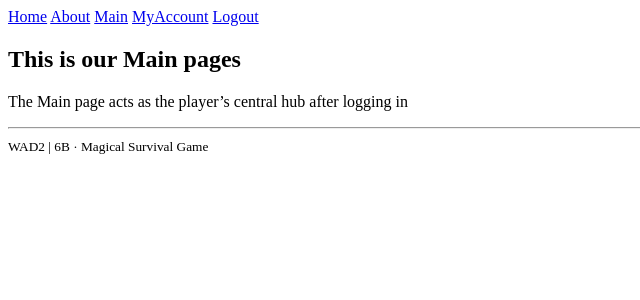
After one commit to minkong05/wad2-magical-survival-game, a Django app: page /Main/ in a window 1280 px wide. The commit adds this page. Shown: the top 300 px of the page, without its empty margins (0-640 px from the left). Run offline with Django 5.2, Linux system fonts and the light colour scheme; the visitor is signed in with stand-in values (Sample User, id 1).

Commit message:
feat: add core page skeletons (main, about, my account)

```diff
--- a/accounts/urls.py
+++ b/accounts/urls.py
@@ -8,4 +8,6 @@ urlpatterns = [
     path("Register", views.user_register, name="register"),
     path("Login", views.user_login, name="login"),
     path("Logout", views.user_logout, name="logout"),
+
+    path("MyAccount", views.myaccount, name="myaccount"),
 ]
--- a/accounts/views.py
+++ b/accounts/views.py
@@ -2,6 +2,7 @@ from django.shortcuts import render, redirect
 from django.http import HttpResponse
 from django.urls import reverse
 from django.contrib.auth import authenticate, login, logout
+from django.contrib.auth.decorators import login_required
 
 from .forms import UserForm, UserProfileForm
 
@@ -65,6 +66,10 @@ def user_register(request):
         },
     )
 
+@login_required
+def myaccount(request):
+    return render(request, "accounts/myaccount.html")
+
 
 def user_logout(request):
     logout(request)
--- a/core/urls.py
+++ b/core/urls.py
@@ -5,4 +5,5 @@ urlpatterns = [
     path("", views.home),
     path("Home/", views.home, name="home"),
     path("AboutUs/", views.aboutus, name="aboutus"),
+    path("Main/", views.main, name="main"),
 ]
--- a/core/views.py
+++ b/core/views.py
@@ -1,8 +1,13 @@
 from django.shortcuts import render
 from django.http import HttpResponse
+from django.contrib.auth.decorators import login_required
 
 def home(request):
     return render(request, "core/home.html")
 
 def aboutus(request):
-    return HttpResponse("I haven't create the about.html yet")
+    return render(request, "core/aboutus.html")
+
+@login_required
+def main(request):
+    return render(request, "core/main.html")
--- a/templates/base.html
+++ b/templates/base.html
@@ -13,6 +13,7 @@
 
             {% if user.is_authenticated %}
                 <a href="/Main">Main</a>
+                <a href="/MyAccount">MyAccount</a>
                 <a href="/Logout">Logout</a>
             {% else %}
                 <a href="/Login">Login</a>
--- /dev/null
+++ b/templates/core/main.html
@@ -0,0 +1,16 @@
+{% extends "base.html" %}
+{% block title %}Main{% endblock %}
+
+{% block content %}
+<section>
+  <h1>This is our Main pages</h1>
+  <p>
+    The Main page acts as the player’s central hub after logging in
+  </p>
+
+
+</section>
+
+<hr>
+
+{% endblock %}
```
Also changed, not shown: docs/cheatsheet.md (added, +7 -0 lines), templates/accounts/myaccount.html (added, +16 -0 lines), templates/core/aboutus.html (added, +16 -0 lines).
